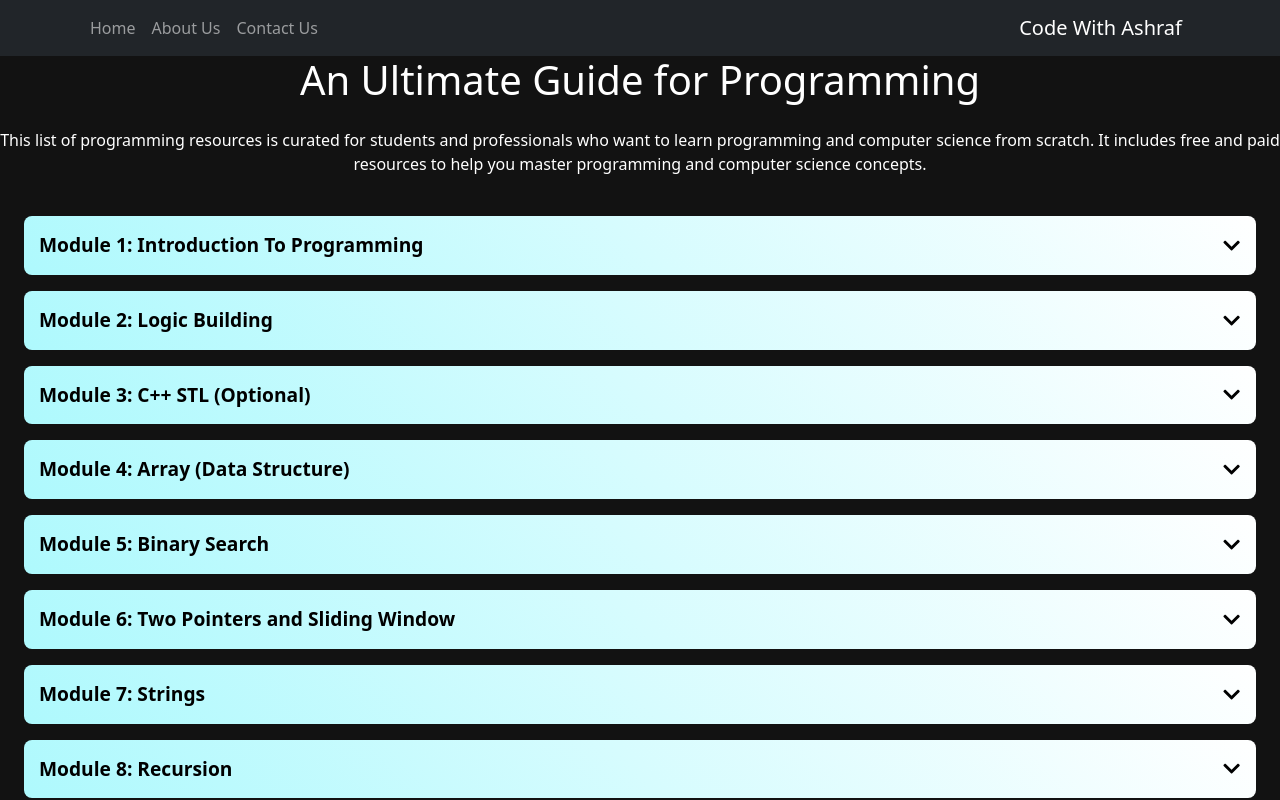
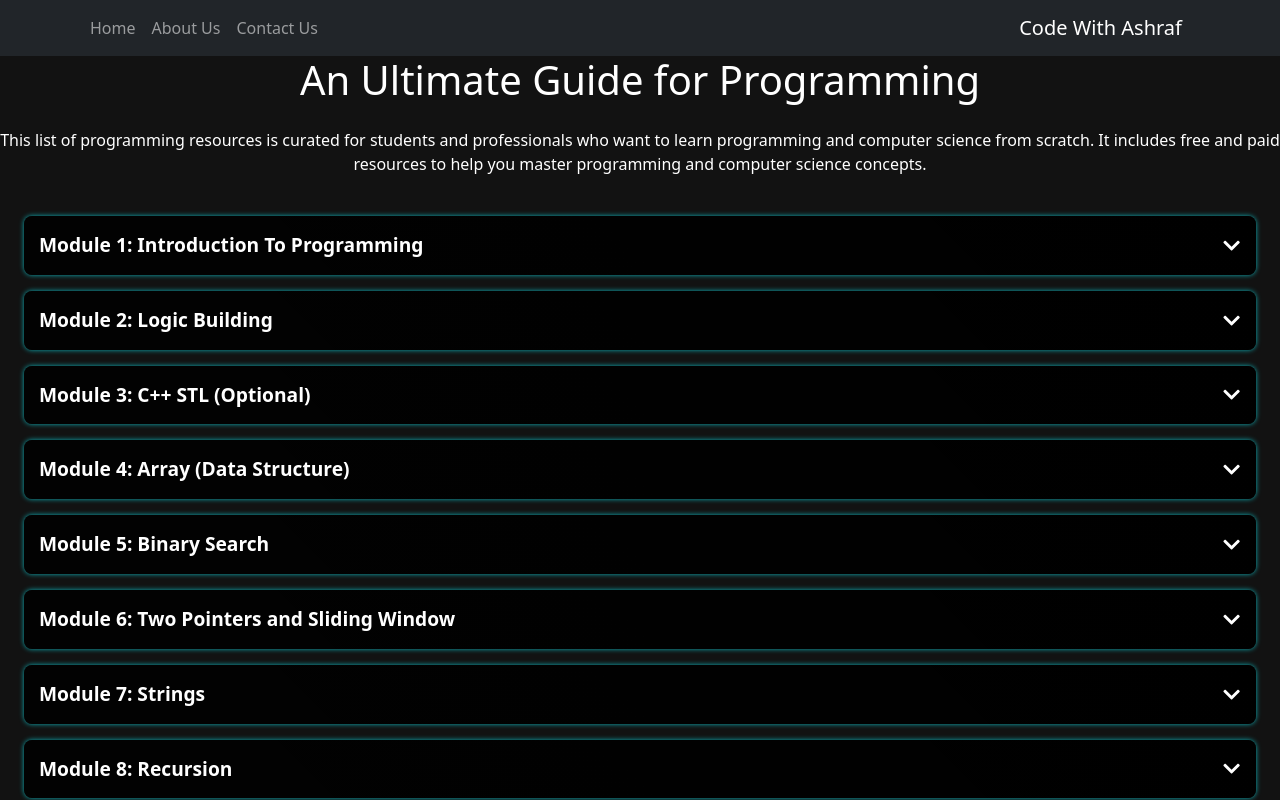
Before and after one commit to abmomd/math-code-academy, a React (Vite) app: page / in a window 1280 px wide. Shown: the top 800 px of the page. Built offline with nearby package versions, Linux system fonts and the light colour scheme.

Commit message:
Template for Data in the StepsData.ts file

```diff
--- a/src/App.css
+++ b/src/App.css
@@ -14,8 +14,9 @@ body {
 /* Step Section */
 .step-title {
   padding: 15px;
-  background: linear-gradient(45deg,  #aef9fd, #ffffff);
-  color: rgb(0, 0, 0);
+  background: linear-gradient(45deg,  #000000e3, #000000);
+  box-shadow: 0 0 5px rgba(13, 247, 255, 0.7);
+  color: rgb(255, 255, 255);
   font-size: 1.2rem;
   font-weight: bold;
   border-radius: 8px;
@@ -28,7 +29,7 @@ body {
 
 .step-title:hover,
 .step-title.active {
-  background: linear-gradient(45deg, #b3e4ff, #b3e4ff);
+  background: linear-gradient(45deg, #01eaff, #000000);
   box-shadow: 0 0 10px rgba(255, 111, 97, 0.7);
 }
 
```
Also changed, not shown: temp.txt (deleted).
